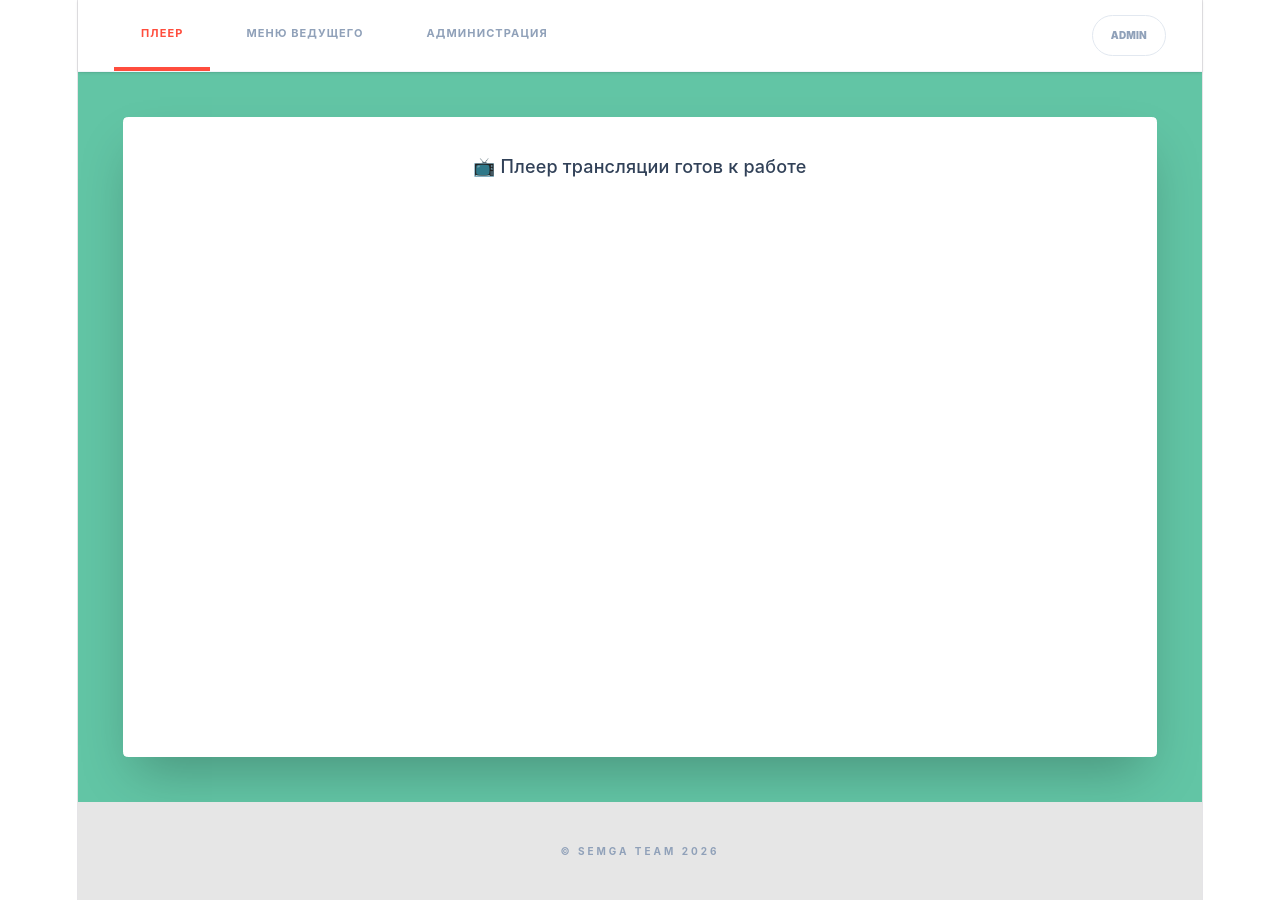
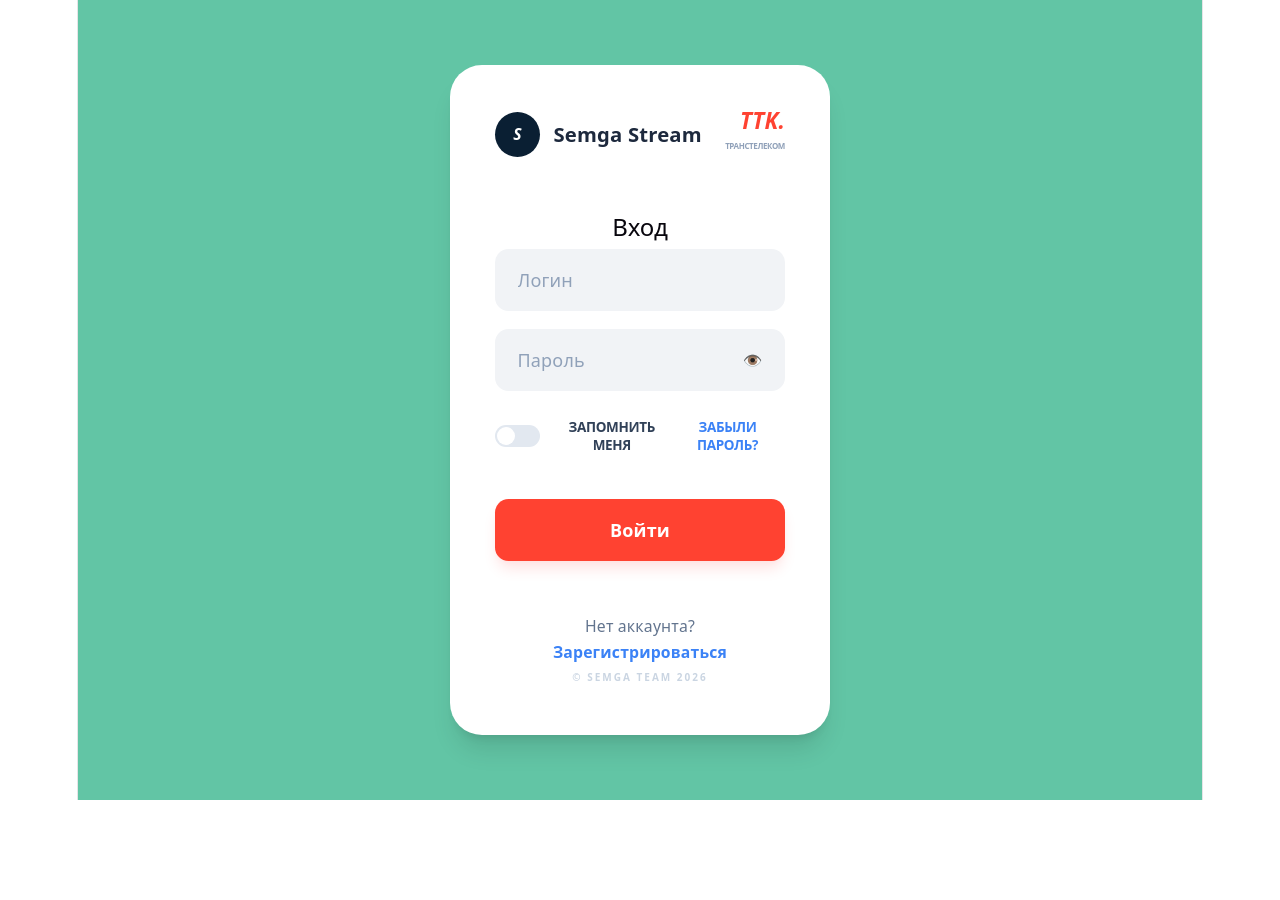
Before and after one commit to SemgaTeam/hackathon2026, a React (Vite) app in the folder frontend/: page / in a window 1280 px wide. After the commit the page ends 800 px from the top, so only its background shows below. Built offline with nearby package versions, Linux system fonts and the light colour scheme; no server answers; what ra-data-json-server would draw is missing.

Commit message:
added login page

```diff
--- a/frontend/package.json
+++ b/frontend/package.json
@@ -11,6 +11,7 @@
   },
   "dependencies": {
     "@tailwindcss/vite": "^4.2.2",
+    "axios": "^1.13.6",
     "ra-data-json-server": "^5.14.4",
     "react": "^19.2.4",
     "react-admin": "^5.14.4",
--- a/frontend/src/App.tsx
+++ b/frontend/src/App.tsx
@@ -1,28 +1,49 @@
-import { BrowserRouter, Routes, Route, NavLink, Navigate } from 'react-router-dom';
-import AdminMenu from './components/AdminMenu';
-import PlayerMenu from './components/PlayerMenu';
-import HostMenu from './components/HostMenu';
+import {
+  BrowserRouter,
+  Routes,
+  Route,
+  NavLink,
+  Navigate,
+} from "react-router-dom";
+import AdminMenu from "./components/AdminMenu";
+import PlayerMenu from "./components/PlayerMenu";
+import HostMenu from "./components/HostMenu";
+import AuthForm from "./components/AuthForm";
 
 export default function App() {
-    const user = { role: 'admin' };
+  const user = null;
 
   const navLinkClass = ({ isActive }) =>
     `px-6 h-full flex items-center border-b-4 font-bold text-[11px] uppercase tracking-widest transition-all ${
-            isActive ? 'border-[#ff4d3d] text-[#ff4d3d]' : 'border-transparent text-slate-400 hover:text-slate-600'
+      isActive
+        ? "border-[#ff4d3d] text-[#ff4d3d]"
+        : "border-transparent text-slate-400 hover:text-slate-600"
     }`;
-
+  if (!user) {
+    return (
+      <div className="min-h-screen w-full bg-[#62C5A5] flex items-center justify-center p-0 md:p-4">
+        <AuthForm onLoginSuccess={(userData) => setUser(userData)} />
+      </div>
+    );
+  }
   return (
     <BrowserRouter>
+      <div className="min-h-screen w-full bg-[#62c5a5] flex flex-col font-sans">
         <div className="min-h-screen bg-[#e6e6e6] flex flex-col font-sans">
-
           <nav className="h-16 bg-white border-b border-slate-100 px-8 flex items-center sticky top-0 z-20 shadow-sm">
             <div className="flex h-full space-x-2">
-                        <NavLink to="/" className={navLinkClass}>Плеер</NavLink>
-                        {['host', 'admin'].includes(user.role) && (
-                            <NavLink to="/host" className={navLinkClass}>Меню Ведущего</NavLink>
+              <NavLink to="/" className={navLinkClass}>
+                Плеер
+              </NavLink>
+              {["host", "admin"].includes(user.role) && (
+                <NavLink to="/host" className={navLinkClass}>
+                  Меню Ведущего
+                </NavLink>
               )}
-                        {user.role === 'admin' && (
-                            <NavLink to="/admin" className={navLinkClass}>Администрация</NavLink>
+              {user.role === "admin" && (
+                <NavLink to="/admin" className={navLinkClass}>
+                  Администрация
+                </NavLink>
               )}
             </div>
             <div className="ml-auto px-4 py-1.5 border border-slate-200 rounded-full text-[10px] font-black text-slate-400 uppercase">
@@ -31,12 +52,30 @@
           </nav>
 
           <main className="grow flex justify-center bg-[#e6e6e6]">
-                    <div className="w-full max-w-360 bg-[#62c5a5] p-4 md:p-10 flex">
-                        <div className="w-full bg-white rounded-sm shadow-2xl flex flex-col min-h-[80vh] overflow-hidden border border-white">
+            <div className="w-full h-full p-4 md:p-10 flex justify-center items-center">
+              <div className="w-full max-w-[1200px] bg-white rounded-[32px] shadow-2xl flex flex-col min-h-[80vh] overflow-hidden border border-white">
                 <Routes>
                   <Route path="/" element={<PlayerMenu />} />
-                                <Route path="/host" element={['host', 'admin'].includes(user.role) ? <HostMenu /> : <Navigate to="/" />} />
-                                <Route path="/admin/*" element={user.role === 'admin' ? <AdminMenu /> : <Navigate to="/" />} />
+                  <Route
+                    path="/host"
+                    element={
+                      ["host", "admin"].includes(user.role) ? (
+                        <HostMenu />
+                      ) : (
+                        <Navigate to="/" />
+                      )
+                    }
+                  />
+                  <Route
+                    path="/admin/*"
+                    element={
+                      user.role === "admin" ? (
+                        <AdminMenu />
+                      ) : (
+                        <Navigate to="/" />
+                      )
+                    }
+                  />
                   <Route path="*" element={<Navigate to="/" replace />} />
                 </Routes>
               </div>
@@ -49,6 +88,7 @@
             </p>
           </footer>
         </div>
+      </div>
     </BrowserRouter>
   );
 }
--- /dev/null
+++ b/frontend/src/api/instance.ts
@@ -0,0 +1,6 @@
+import axios from "axios";
+
+export const api = axios.create({
+  baseURL: "http://localhost:3000/api",
+  withCredentials: true,
+});
--- /dev/null
+++ b/frontend/src/components/AuthForm.tsx
@@ -0,0 +1,104 @@
+import React, { useState } from "react";
+import { api } from "../api/instance";
+import type { AuthResponse } from "../types/auth"; //
+
+interface AuthFormProps {
+  onLoginSuccess: (user: any) => void;
+}
+
+export const AuthForm: React.FC<AuthFormProps> = ({ onLoginSuccess }) => {
+  const [isLogin, setIsLogin] = useState(true);
+  const [formData, setFormData] = useState({ username: "", password: "" });
+
+  return (
+    <div className="w-full h-screen md:h-auto md:max-w-[380px] bg-white rounded-none md:rounded-[32px] p-8 md:p-10 shadow-none md:shadow-xl flex flex-col transition-all">
+      <div className="flex items-center justify-between w-full mb-12 mt-4 md:mt-0">
+        <div className="flex items-center gap-2 md:gap-3">
+          <div className="w-9 h-9 md:w-10 md:h-10 bg-[#0A1F33] rounded-full flex items-center justify-center text-white font-bold italic text-sm">
+            S
+          </div>
+          <span className="font-bold text-base md:text-lg text-slate-800">
+            Semga Stream
+          </span>
+        </div>
+        <div className="text-right">
+          <div className="text-[#FF4231] font-black text-lg md:text-xl leading-none italic">
+            TTK.
+          </div>
+          <div className="text-[7px] md:text-[8px] uppercase font-extrabold text-slate-400 tracking-tighter">
+            ТрансТелеКом
+          </div>
+        </div>
+      </div>
+
+      <h2 className="text-2xl md:text-2xl font-bold text-slate-900 mb-8">
+        {isLogin ? "Вход" : "Регистрация"}
+      </h2>
+
+      <form className="space-y-4" onSubmit={(e) => e.preventDefault()}>
+        <input
+          type="text"
+          placeholder="Логин"
+          className="w-full px-5 py-4 bg-[#F1F3F6] border-none rounded-xl text-slate-700 placeholder:text-slate-400 outline-none focus:ring-2 focus:ring-slate-200 transition-all"
+        />
+
+        <div className="relative">
+          <input
+            type="password"
+            placeholder="Пароль"
+            className="w-full px-5 py-4 bg-[#F1F3F6] border-none rounded-xl text-slate-700 placeholder:text-slate-400 outline-none focus:ring-2 focus:ring-slate-200 transition-all"
+          />
+          <span className="absolute right-5 top-1/2 -translate-y-1/2 text-slate-400 cursor-pointer text-sm">
+            👁️
+          </span>
+        </div>
+
+        <div className="flex items-center justify-between py-2">
+          <label className="flex items-center gap-3 cursor-pointer">
+            <div className="relative inline-flex items-center">
+              <input type="checkbox" className="sr-only peer" />
+              <div className="w-10 h-5 bg-slate-200 rounded-full peer peer-checked:bg-[#4ADE80] after:content-[''] after:absolute after:top-[2px] after:left-[2px] after:bg-white after:rounded-full after:h-4 after:w-4 after:transition-all peer-checked:after:translate-x-5"></div>
+            </div>
+            <span className="text-[11px] md:text-xs font-bold text-slate-700 uppercase tracking-tight">
+              Запомнить меня
+            </span>
+          </label>
+          <button
+            type="button"
+            className="text-[11px] md:text-xs font-bold text-[#3B82F6] hover:underline uppercase tracking-tight">
+            Забыли пароль?
+          </button>
+        </div>
+
+        <button
+          type="submit"
+          className="w-full py-4 bg-[#FF4231] text-white font-bold rounded-xl hover:bg-[#e63b2c] transition-all shadow-lg shadow-red-100 mt-4">
+          {isLogin ? "Войти" : "Создать аккаунт"}
+        </button>
+      </form>
+
+      <div className="mt-auto md:mt-12 text-center pb-8 md:pb-0">
+        <p className="text-slate-500 text-sm mb-1">Нет аккаунта?</p>
+        <button
+          onClick={() => setIsLogin(!isLogin)}
+          className="text-[#3B82F6] font-bold text-sm hover:underline">
+          {isLogin ? "Зарегистрироваться" : "Войти"}
+        </button>
+        <div className="flex flex-col items-center mt-6 md:hidden">
+          <div className="w-12 h-12 bg-[#0A1F33] rounded-full flex items-center justify-center text-white font-bold italic mb-4">
+            S
+          </div>
+          <p className="text-[10px] text-slate-300 font-bold uppercase tracking-[0.2em]">
+            © Semga Team 2026
+          </p>
+        </div>
+      </div>
+
+      <p className="hidden md:block mt-10 text-[10px] text-slate-300 font-bold uppercase tracking-[0.2em]">
+        © Semga Team 2026
+      </p>
+    </div>
+  );
+};
+
+export default AuthForm;
--- /dev/null
+++ b/frontend/src/types/auth.ts
@@ -0,0 +1,17 @@
+export interface User {
+  id: string;
+  username: string;
+  fullname: string;
+  role: "user" | "host" | "admin";
+  createdAt: Date;
+}
+
+export interface AuthResponse {
+  message: string;
+  user?: {
+    id: string;
+    role: string;
+    fullname: string;
+  };
+  error?: string;
+}
```
Also changed, not shown: 2 other files (tests, documents, lock files or other folders). Lines whose indentation alone changed are shown as unchanged.
